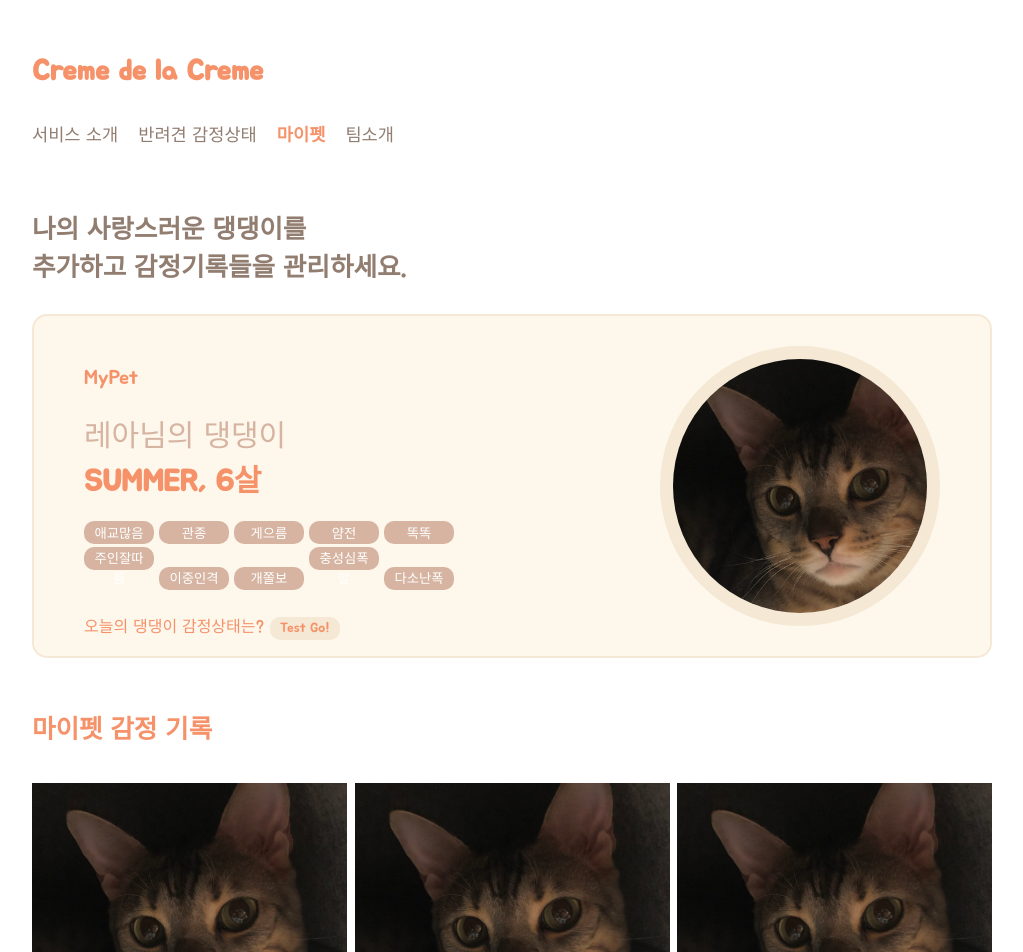
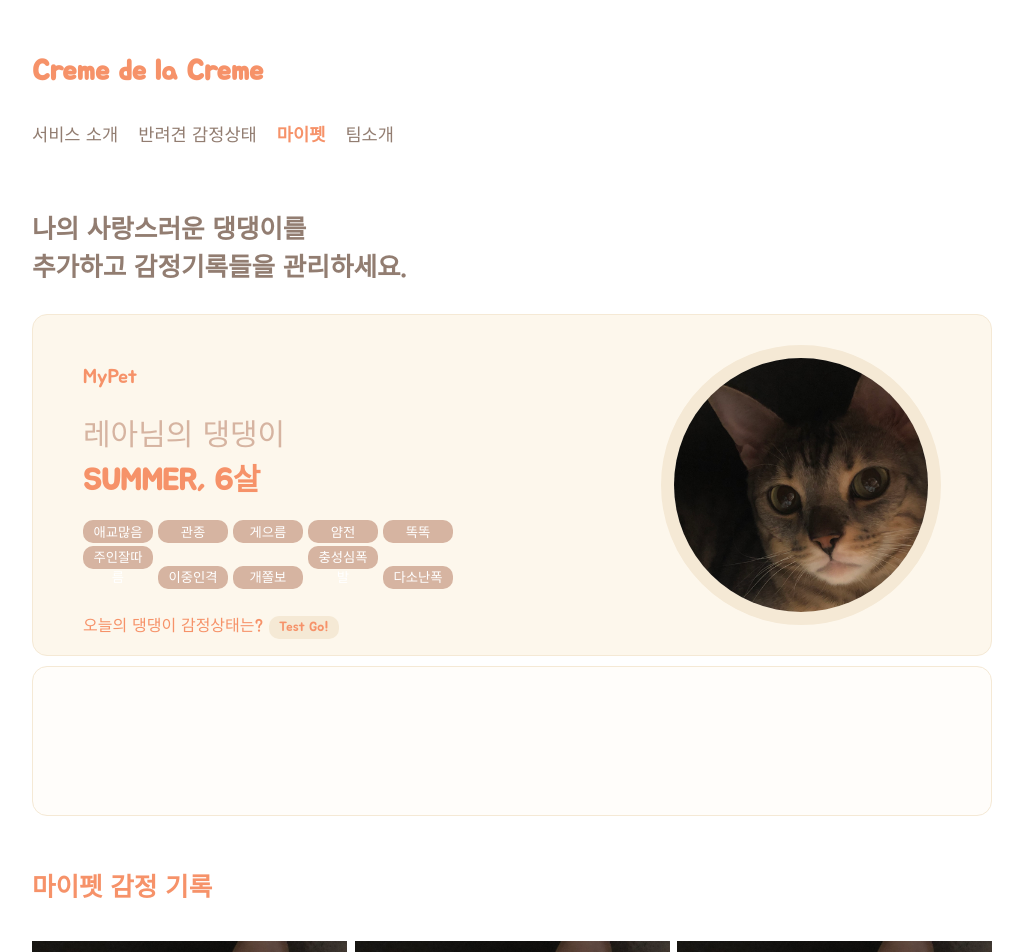
Before and after one commit to CreamDeLaCream/creme-client, a React (Create React App) app: page /mypet in a window 1280 px wide. Shown: the top 952 px of the page, without its empty margins (128-1151 px from the left). Built offline with nearby package versions, Linux system fonts and the light colour scheme.

Commit message:
[#14] edit : UserInfo card 추가

```diff
--- a/src/pages/MyPet/MyPetInfo.js
+++ /dev/null
@@ -1,102 +0,0 @@
-import React, { useState } from 'react';
-import styled from 'styled-components';
-
-// Data
-import AnalysisImageData from './AnalysisData';
-
-// Compo
-import { Keyword } from '../../common/components';
-import { Button } from '../../common/components';
-import { MyPetImages } from './MyPetImages';
-
-export const MyPetInfo = () => {
-  let [recordContent, setRecordContent] = useState(AnalysisImageData);
-
-  return (
-    <MyPetInfoCard>
-      <MyPetContentContainer>
-        <MyPetContent>
-          <p>MyPet</p>
-          <MyPetName>
-            레아님의 댕댕이
-            <br /> <b style={{ color: 'var(--main)' }}>SUMMER, 6살</b>
-          </MyPetName>
-          <MyPetKeyword>
-            <Keyword />
-          </MyPetKeyword>
-          <CurrentEmotion>
-            오늘의 댕댕이 감정상태는?
-            <Button
-              width="70px"
-              height="23px"
-              bg="var(--cream)"
-              color="var(--main)"
-              radius="10px"
-              margin="0 0 0 5px"
-            >
-              Test Go!
-            </Button>
-          </CurrentEmotion>
-        </MyPetContent>
-      </MyPetContentContainer>
-      <MyPetImages />
-    </MyPetInfoCard>
-  );
-};
-
-const MyPetInfoCard = styled.div`
-  width: 100%;
-  height: 320px;
-  display: flex;
-  justify-content: space-between;
-  margin-top: 20px;
-  margin-left: 20px;
-`;
-
-// const MyPetImage = styled.div`
-//   width: 280px;
-//   height: 280px;
-//   border-radius: 50%;
-//   border: 2px solid var(--cream);
-//   background-color: var(--main);
-//   overflow: hidden;
-//   // positon: absolute;
-//   // vertical-align: middle;
-//   margin-right: 50px;
-//   margin-top: 10px;
-// `;
-
-const MyPetContentContainer = styled.div`
-  width: 500px;
-
-  // background-color: var(--cream);
-  color: var(--main);
-
-  p {
-    margin-top: 30px;
-    font-size: 20px;
-    width: 440px;
-  }
-`;
-
-const MyPetContent = styled.div`
-  margin-left: 30px;
-`;
-
-const MyPetName = styled.div`
-  width: 440px;
-  font-size: 30px;
-  color: var(--darkcream);
-`;
-
-const MyPetKeyword = styled.div`
-  width: 440px;
-  margin-top: 20px;
-`;
-
-const CurrentEmotion = styled.div`
-  width: 440px;
-  color: var(--main);
-  margin-top: 20px;
-  cusor: pointer;
-`;
--- a/src/pages/MyPet/MyPetPage.js
+++ b/src/pages/MyPet/MyPetPage.js
@@ -9,12 +9,12 @@ import {
   Container,
   Button,
 } from '../../common/components';
-import { MyPet } from './MyPet';
-import { Plusbutton } from './Plusbutton';
+
 import Record from './Record';
-import { MyPetList } from './MyPetList';
-import { MyPetInfo } from './MyPetInfo';
+
+import { MypetCard } from './MypetCard';
 import AnalysisData from './AnalysisData';
+import { UserCard } from './UserCard';
 
 const IntroPage = () => {
   let [petImage, setPetImage] = useState(AnalysisData);
@@ -29,7 +29,7 @@ const IntroPage = () => {
   };
 
   return (
-    <Container height="200vh">
+    <Container height="300vh">
       <Header />
       <Navbar />
       <Text type="mainTitle" color="var(--blackcream)">
@@ -37,9 +37,8 @@ const IntroPage = () => {
         <br />
         추가하고 감정기록들을 관리하세요.
       </Text>
-      <MyPetWrapper>
-        <MyPetInfo />
-      </MyPetWrapper>
+      <MypetCard />
+      <UserCard />
 
       <RecordWrapper>
         <Text type="mainTitle" color="var(--main)" padding-top="30px">
@@ -67,14 +66,6 @@ const IntroPage = () => {
   );
 };
 
-const MyPetWrapper = styled.div`
-  display: flex;
-  margin-top: 30px;
-  flex-direction: row;
-  background-color: var(--lightcream);
-  border: solid 2px var(--cream);
-  border-radius: 15px;
-`;
 const RecordWrapper = styled.div`
   margin-top: 50px;
 `;
--- a/src/pages/MyPet/MypetCard.js
+++ b/src/pages/MyPet/MypetCard.js
@@ -1,5 +1,96 @@
 import React from 'react';
+import styled from 'styled-components';
+
+// Compo
+
+import { Keyword } from '../../common/components';
+import { Button } from '../../common/components';
+import { MyPetImages } from './MyPetImages';
 
 export const MypetCard = () => {
-  return <div>MypetCard</div>;
+  return (
+    <MyPetWrapper>
+      <MyPetInfoCard>
+        <MyPetContentContainer>
+          <MyPetContent>
+            <p>MyPet</p>
+            <MyPetName>
+              레아님의 댕댕이
+              <br /> <b style={{ color: 'var(--main)' }}>SUMMER, 6살</b>
+            </MyPetName>
+            <MyPetKeyword>
+              <Keyword />
+            </MyPetKeyword>
+            <CurrentEmotion>
+              오늘의 댕댕이 감정상태는?
+              <Button
+                width="70px"
+                height="23px"
+                bg="var(--cream)"
+                color="var(--main)"
+                radius="10px"
+                margin="0 0 0 5px"
+              >
+                Test Go!
+              </Button>
+            </CurrentEmotion>
+          </MyPetContent>
+        </MyPetContentContainer>
+        <MyPetImages />
+      </MyPetInfoCard>
+    </MyPetWrapper>
+  );
 };
+
+const MyPetWrapper = styled.div`
+  display: flex;
+  margin-top: 30px;
+  flex-direction: row;
+  background-color: var(--lightcream);
+  border: solid 1px var(--cream);
+  border-radius: 15px;
+`;
+
+const MyPetInfoCard = styled.div`
+  width: 100%;
+  height: 320px;
+  display: flex;
+  justify-content: space-between;
+  margin-top: 20px;
+  margin-left: 20px;
+`;
+
+const MyPetContentContainer = styled.div`
+  width: 500px;
+
+  // background-color: var(--cream);
+  color: var(--main);
+
+  p {
+    margin-top: 30px;
+    font-size: 20px;
+    width: 440px;
+  }
+`;
+
+const MyPetContent = styled.div`
+  margin-left: 30px;
+`;
+
+const MyPetName = styled.div`
+  width: 440px;
+  font-size: 30px;
+  color: var(--darkcream);
+`;
+
+const MyPetKeyword = styled.div`
+  width: 440px;
+  margin-top: 20px;
+`;
+
+const CurrentEmotion = styled.div`
+  width: 440px;
+  color: var(--main);
+  margin-top: 20px;
+  cusor: pointer;
+`;
--- /dev/null
+++ b/src/pages/MyPet/UserCard.js
@@ -0,0 +1,17 @@
+import React from 'react';
+import styled from 'styled-components';
+
+export const UserCard = () => {
+  return <MyUserCard></MyUserCard>;
+};
+
+const MyUserCard = styled.div`
+  width: 100%;
+  height: 150px;
+  display: flex;
+  margin-top: 10px;
+
+  background-color: var(--bggray);
+  border: solid 1px var(--cream);
+  border-radius: 15px;
+`;
```
